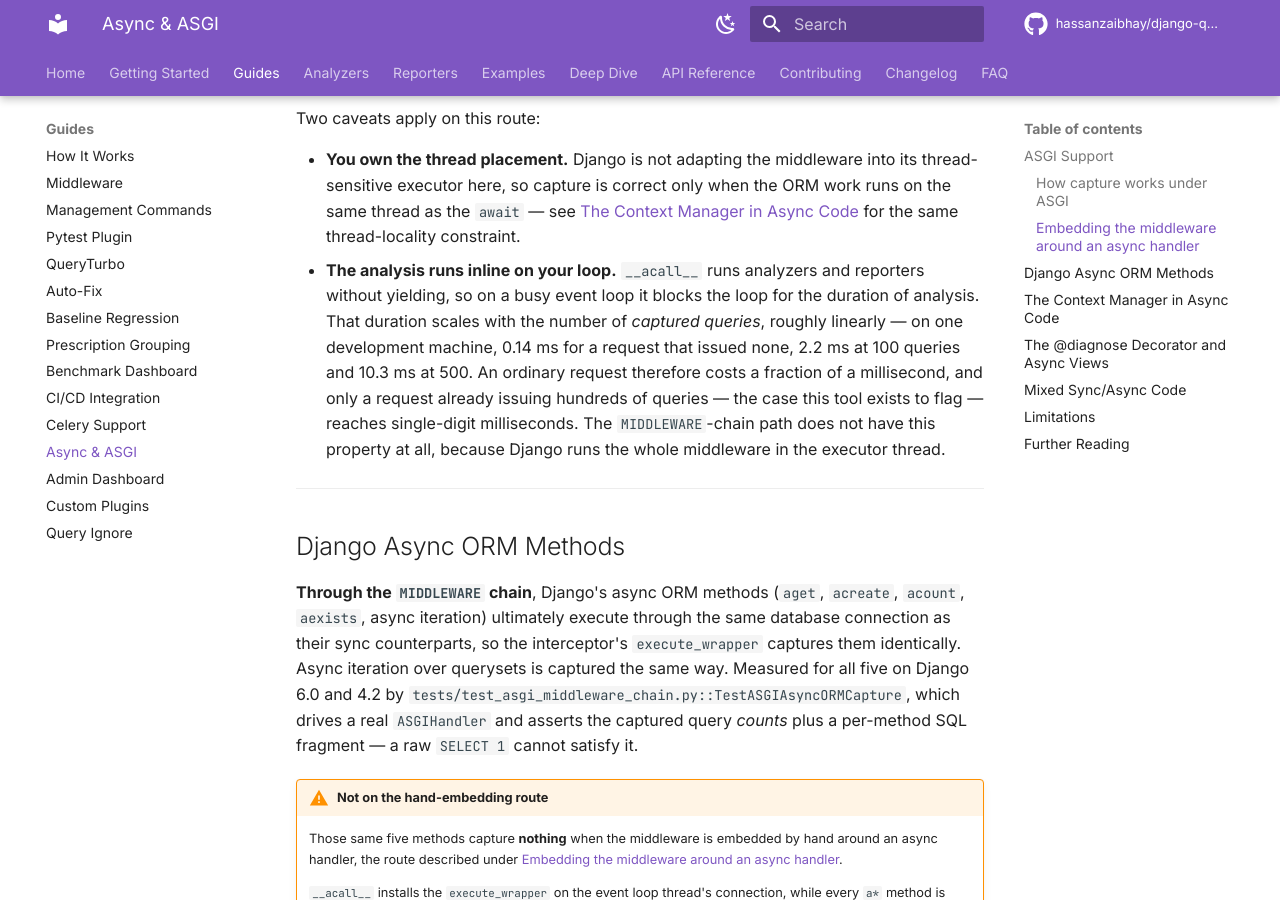
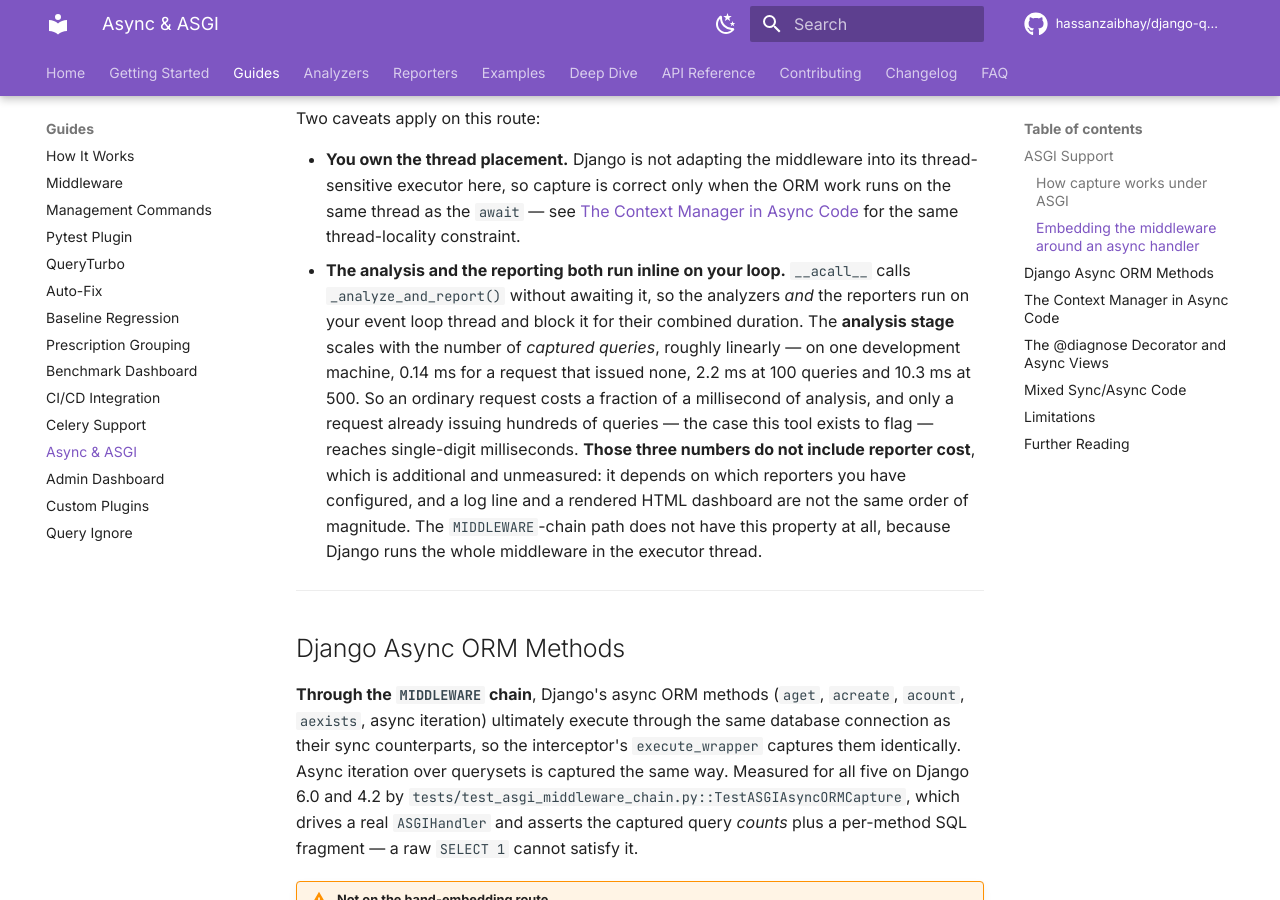
Before and after one commit to hassanzaibhay/django-query-doctor, an MkDocs documentation site: the page built from docs/guides/async-support.md, in a window 1280 px wide and 900 px high, scrolled down 2839 px. Built offline with MkDocs 1.6.1 and Material for MkDocs 9.7.7, drawn with Linux system fonts in a browser that asks for light colours; comment, search, counter and statistics services are not loaded.

Commit message:
docs: scope the async-support:82 timing figures to the analysis stage
The three figures measure pipeline.analyze only, while the sentence they
supported said __acall__ "runs analyzers and reporters" -- so the
measured quantity was narrower than the claim it backed.

The reporter half of the claim is kept, because it is true:
middleware.py:170 calls _analyze_and_report() from inside __acall__
without awaiting it, so reporters do run on the caller's event loop
thread and do block it. Dropping the mention would have made the doc
wrong in the other direction.

What changes is that the figures are now labelled analysis-stage only,
with reporter cost stated as additional and unmeasured -- it depends on
which reporters are configured, and a log line and a rendered HTML
dashboard are not the same order of magnitude. No reporter number is
invented to fill the gap.

Values unchanged here; the next commit re-measures them.

```diff
--- a/docs/guides/async-support.md
+++ b/docs/guides/async-support.md
@@ -79,7 +79,7 @@ When the wrapped `get_response` is a coroutine function, the middleware detects
 Two caveats apply on this route:
 
 - **You own the thread placement.** Django is not adapting the middleware into its thread-sensitive executor here, so capture is correct only when the ORM work runs on the same thread as the `await` — see [The Context Manager in Async Code](#the-context-manager-in-async-code) for the same thread-locality constraint.
-- **The analysis runs inline on your loop.** `__acall__` runs analyzers and reporters without yielding, so on a busy event loop it blocks the loop for the duration of analysis. That duration scales with the number of *captured queries*, roughly linearly — on one development machine, 0.14 ms for a request that issued none, 2.2 ms at 100 queries and 10.3 ms at 500. An ordinary request therefore costs a fraction of a millisecond, and only a request already issuing hundreds of queries — the case this tool exists to flag — reaches single-digit milliseconds. The `MIDDLEWARE`-chain path does not have this property at all, because Django runs the whole middleware in the executor thread.
+- **The analysis and the reporting both run inline on your loop.** `__acall__` calls `_analyze_and_report()` without awaiting it, so the analyzers *and* the reporters run on your event loop thread and block it for their combined duration. The **analysis stage** scales with the number of *captured queries*, roughly linearly — on one development machine, 0.14 ms for a request that issued none, 2.2 ms at 100 queries and 10.3 ms at 500. So an ordinary request costs a fraction of a millisecond of analysis, and only a request already issuing hundreds of queries — the case this tool exists to flag — reaches single-digit milliseconds. **Those three numbers do not include reporter cost**, which is additional and unmeasured: it depends on which reporters you have configured, and a log line and a rendered HTML dashboard are not the same order of magnitude. The `MIDDLEWARE`-chain path does not have this property at all, because Django runs the whole middleware in the executor thread.
 
 ---
 
```
